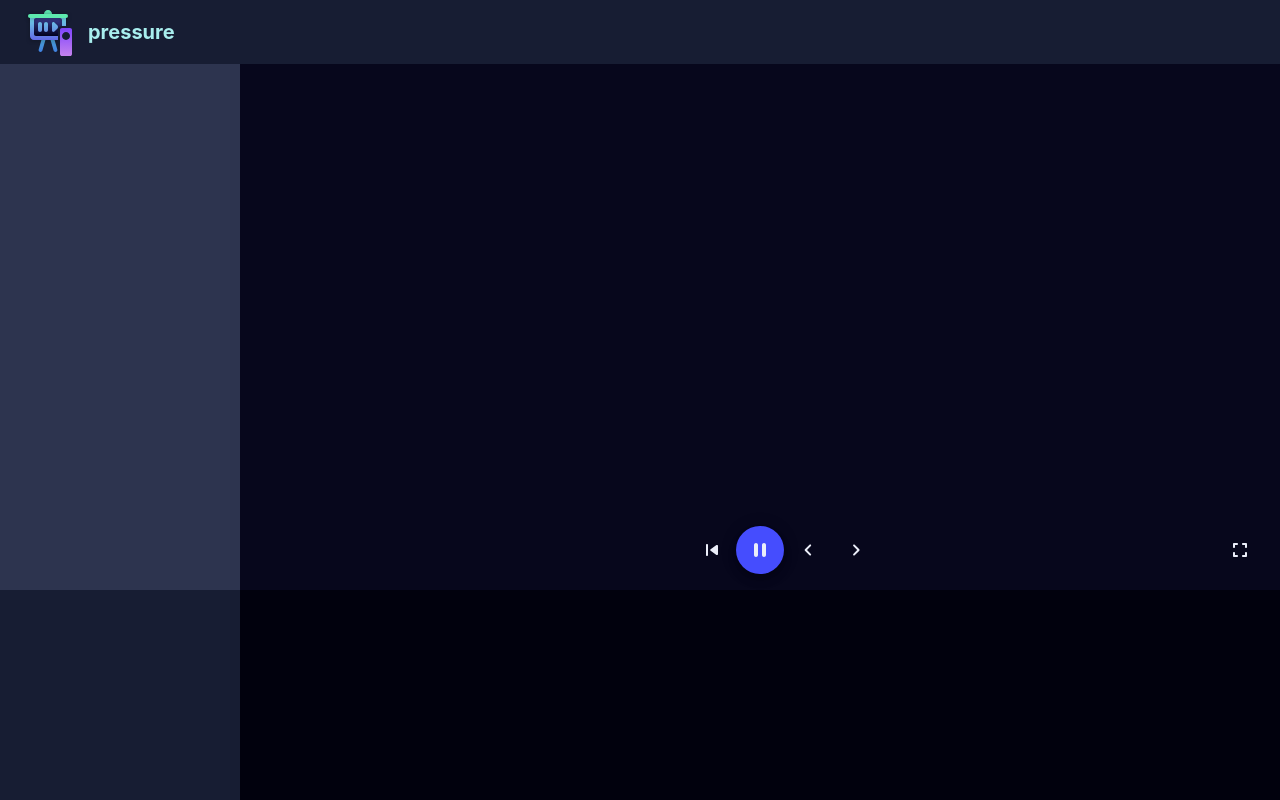
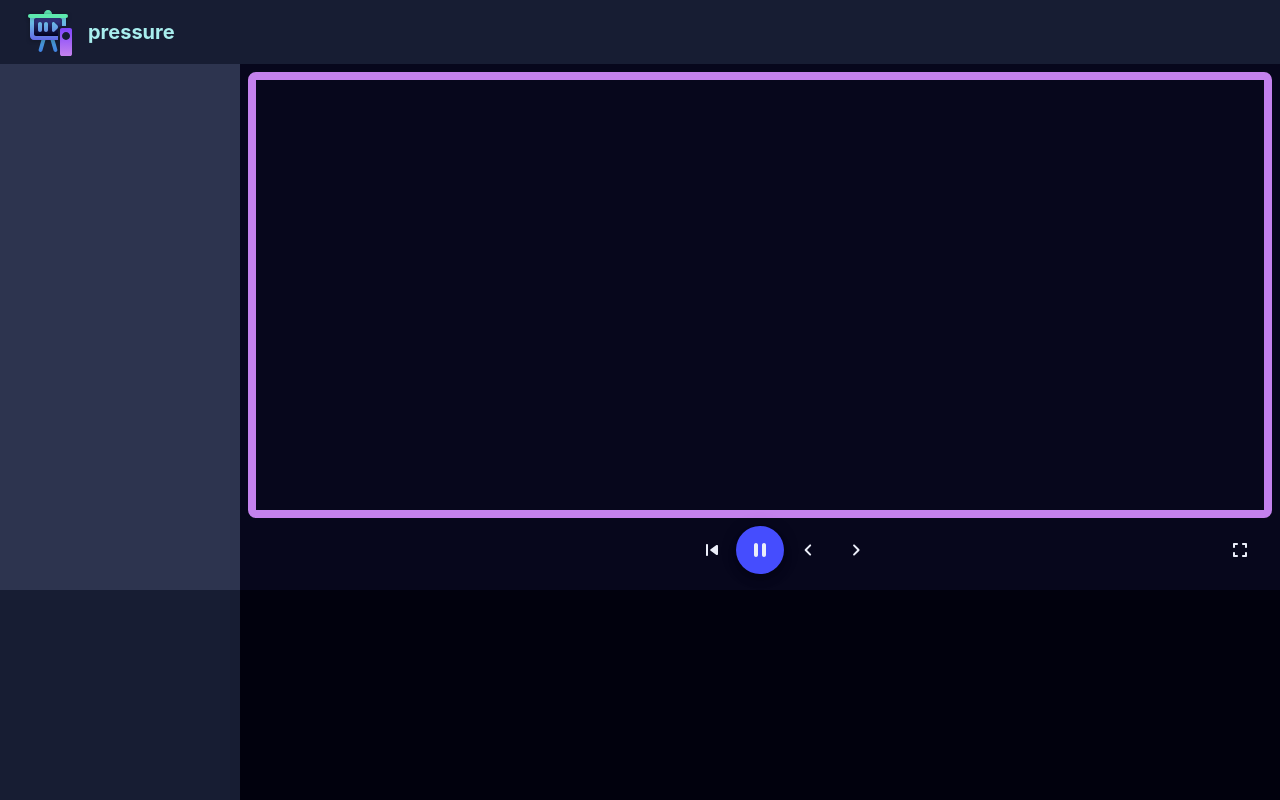
Before and after one commit to lonkaars/pressure, a Next.js app: page /editor in a window 1280 px wide. Built offline with nearby package versions, Linux system fonts and the light colour scheme.

Commit message:
video scales properly now

```diff
--- a/pages/editor.tsx
+++ b/pages/editor.tsx
@@ -21,7 +21,10 @@ export default function Index() {
 			</AppBar>
 			<div className='settings'></div>
 			<div className='viewer'>
-				<div className='player'></div>
+				<div className='player posrel'>
+					<div className='outer posabs abscenter'>
+					</div>
+				</div>
 				<div className='controls'>
 					<div className='posabs abscenter'>
 						<Fab size='small' children={<SkipPreviousRoundedIcon />} />
--- a/styles/editor.css
+++ b/styles/editor.css
@@ -8,6 +8,7 @@
 	display: grid;
 	grid-template-columns: 240px 1fr;
 	grid-template-rows: auto 1fr 210px;
+	overflow: hidden;
 }
 
 .appGrid header {
@@ -44,6 +45,28 @@
 	grid-template-rows: 1fr 80px;
 }
 
+.appGrid .viewer .player {
+	margin: 16px;
+	margin-bottom: 0px;
+}
+
+.appGrid .viewer .player .outer {
+	border: 8px solid var(--piss);
+	border-radius: 8px;
+}
+
+.appGrid .viewer .player {
+	--aspect-ratio-h: 16;
+	--aspect-ratio-v: 9;
+}
+
+.appGrid .viewer .player .outer {
+	aspect-ratio: 16 / 9;
+	max-width: 100%;
+	max-height: 100%;
+	width: 100%;
+}
+
 .appGrid .viewer .controls {
 	position: relative;
 }
```
